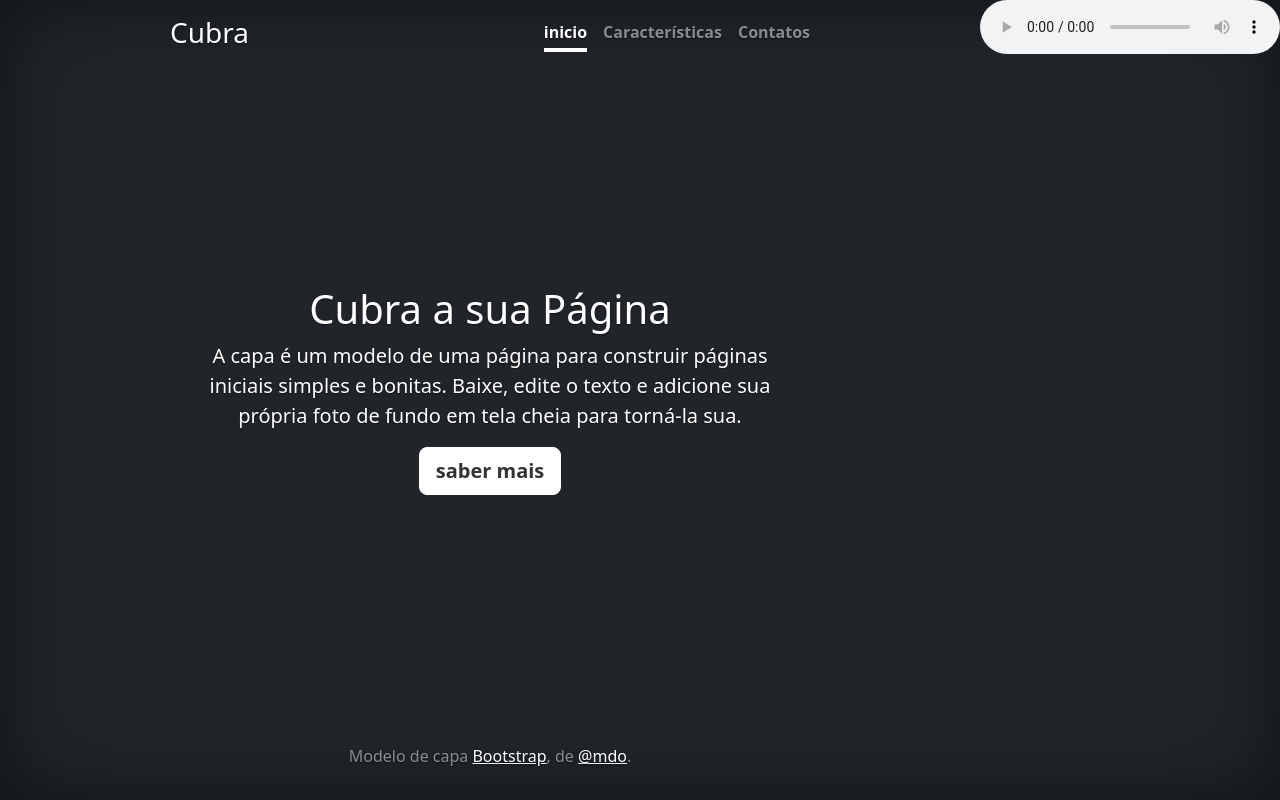
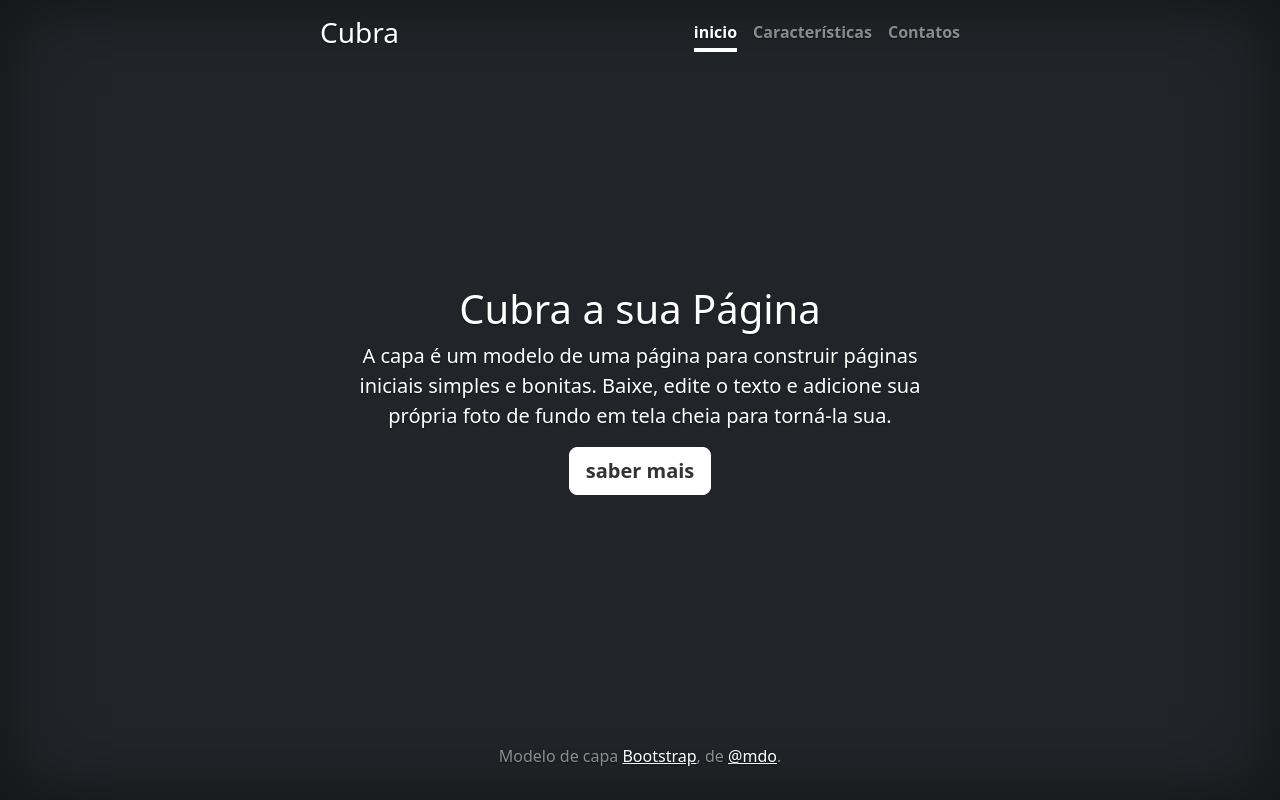
Before and after one commit to AlyssonTschurts/portifolio-pessoal, a plain HTML site: page index.html in a window 1280 px wide. Drawn offline with nearby package versions, Linux system fonts and the light colour scheme.

```diff
--- a/cover.css
+++ b/cover.css
@@ -19,6 +19,7 @@
 body {
   text-shadow: 0 .05rem .1rem rgba(0, 0, 0, .5);
   box-shadow: inset 0 0 5rem rgba(0, 0, 0, .5);
+  background-color: #333;
 }
 
 .cover-container {
--- a/index.html
+++ b/index.html
@@ -9,7 +9,6 @@
     <title>Cover Template · Bootstrap v5.0</title>
     <link href="https://cdn.jsdelivr.net/npm/bootstrap@5.3.1/dist/css/bootstrap.min.css" rel="stylesheet" integrity="sha384-4bw+/aepP/YC94hEpVNVgiZdgIC5+VKNBQNGCHeKRQN+PtmoHDEXuppvnDJzQIu9" crossorigin="anonymous">
     <link rel="canonical" href="https://getbootstrap.com/docs/5.0/examples/cover/">
-    <link rel="shortcut icon" href="3135715.png" type="image/x-icon">
 
 
 
@@ -63,7 +62,7 @@
   </footer>
 </div>
 
-    <audio  src="scary_halloween_ambience_intro.wav" controls autoplay></audio>
+
 
   </body>
 </html>
```
